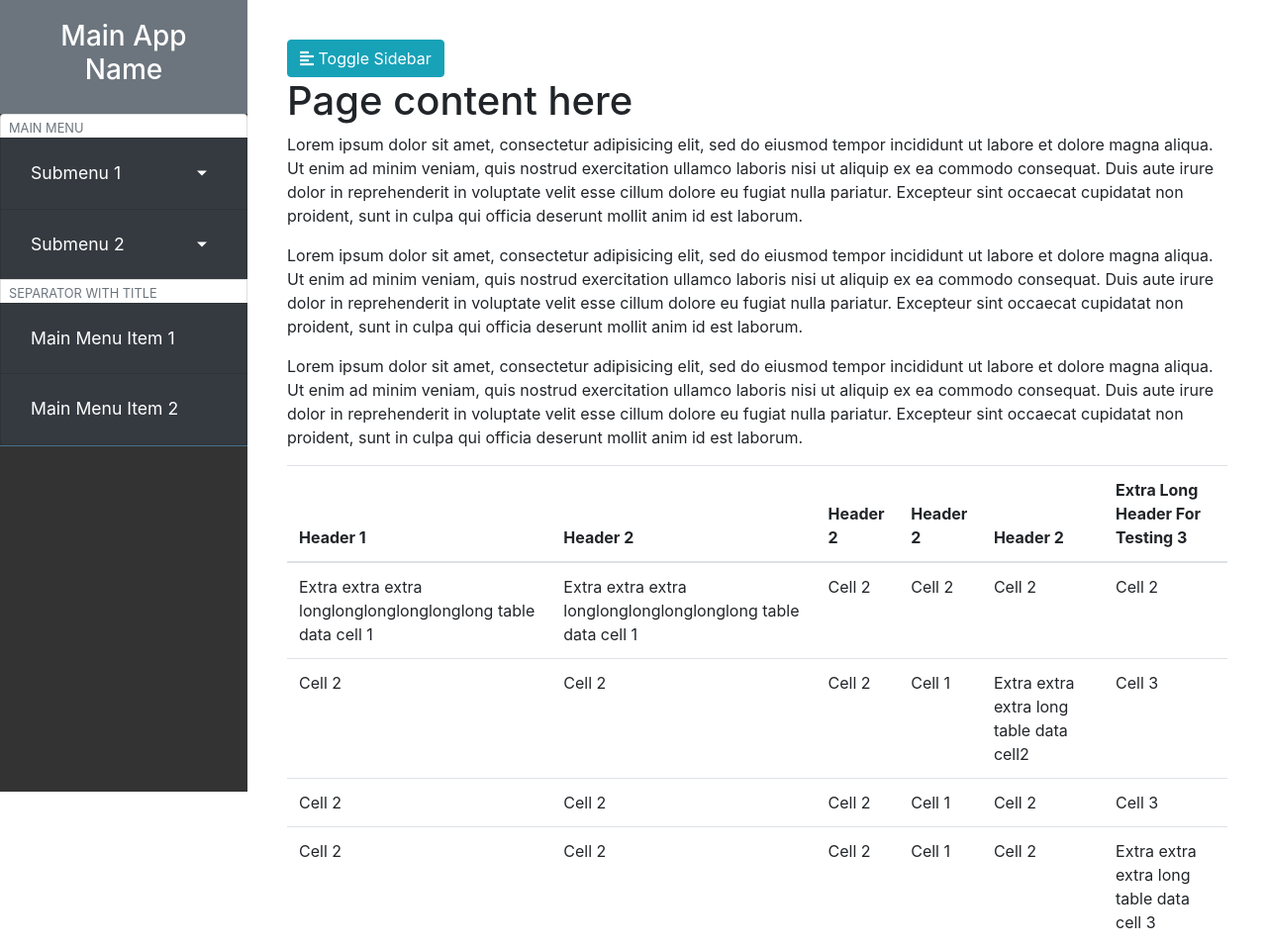
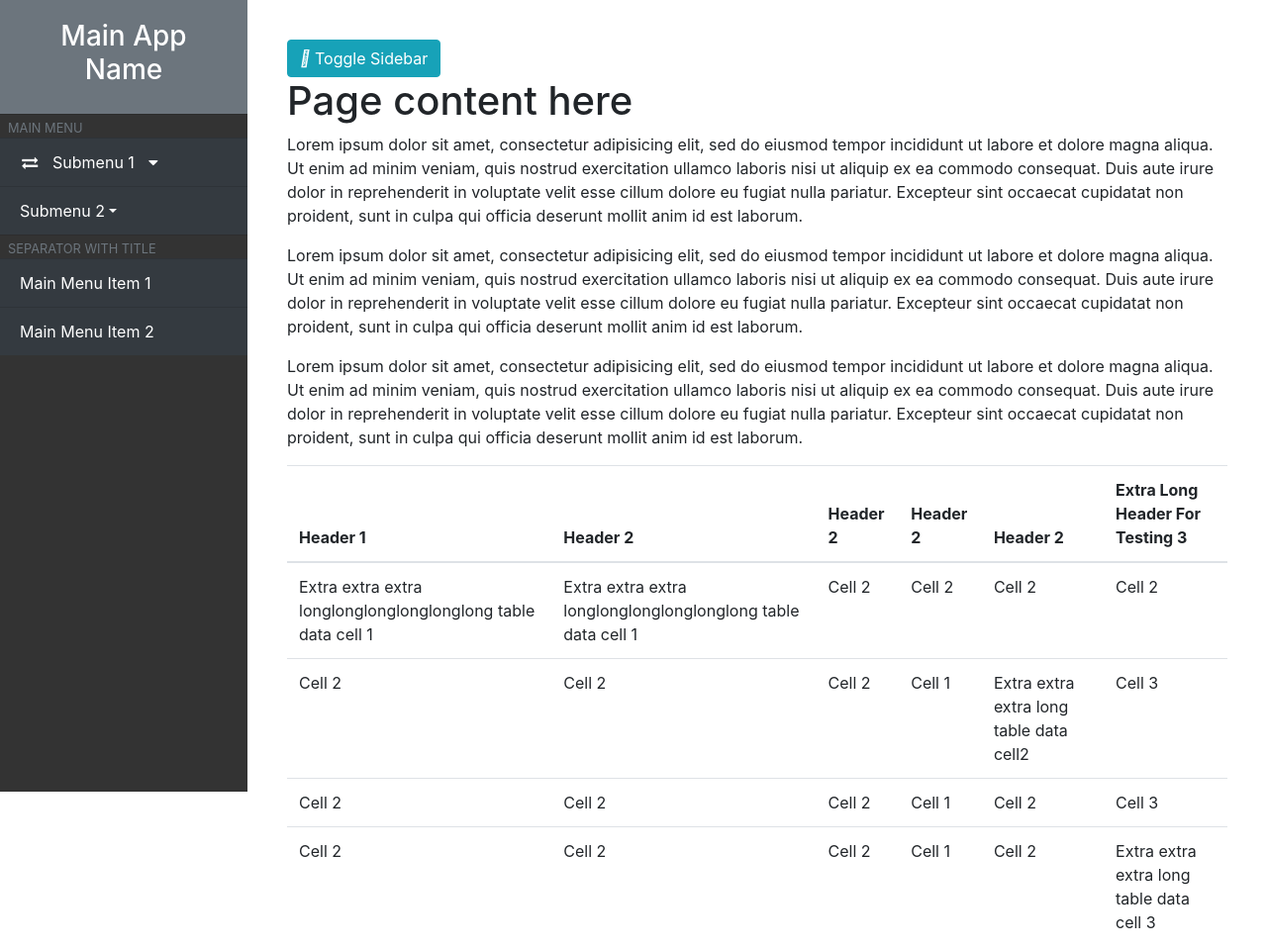
Before and after one commit to sphars/web-playground, a plain HTML site: page sidebars/sidebar1.html in a window 1280 px wide. Shown: the whole page at 99% size. Drawn offline with nearby package versions, Linux system fonts and the light colour scheme.

Commit message:
changing things - WIP

```diff
--- a/sidebars/sidebar1.css
+++ b/sidebars/sidebar1.css
@@ -38,13 +38,13 @@ a:focus {
 }
 
 #sidebar ul.components {
-    /* padding: 20px 0; */
-    border-bottom: 1px solid #47748b;
-    margin-bottom: -1px;
+    /* border-bottom: 1px solid #47748b;
+    margin-bottom: -1px; */
 }
 
 #sidebar ul.components li{
-    border: 1px solid rgba(0,0,0,.125);
+    /* border: 1px solid rgba(0,0,0,.125); */
+    /* margin: -1px 0; */
 }
 
 #sidebar ul p {
@@ -56,15 +56,14 @@ a:focus {
 
 }
 
-#sidebar ul .sidebar-separator-title{
+#sidebar .components .sidebar-separator-title{
     height: 25px;
     padding: 0 8px;
+    background: #333;
 }
 
 #sidebar ul li a {
-    padding: 10px;
-    font-size: 1.1em;
-    display: block;
+    /* display: inline-block; */
 }
 
 #sidebar ul li a:hover {
@@ -82,21 +81,31 @@ a[data-toggle="collapse"] {
     position: relative;
 }
 
-.dropdown-toggle::after {
+#sidebar .list-group a.list-group-item[aria-expanded="false"] .submenu-icon::after {
+    content: " \f0d7";
+    font-family: FontAwesome;
+    display: inline;
+    text-align: right;
+    padding-left: 10px;
+}
+
+#sidebar .list-group ul a {
+    font-size: 0.9em !important;
+    padding: .25rem .5rem !important;
+}
+
+
+/* .dropdown-toggle::after {
     display: block;
     position: absolute;
     top: 50%;
     right: 20px;
     transform: translateY(-50%);
-}
+} */
 
-ul ul a {
-    font-size: 0.9em !important;
-    padding-left: 30px !important;
-    /* background: #6d7fcc; */
-}
 
-ul.CTAs {
+
+/* ul.CTAs {
     padding: 20px;
 }
 
@@ -106,18 +115,18 @@ ul.CTAs a {
     display: block;
     border-radius: 5px;
     margin-bottom: 5px;
-}
+} */
 
-a.download {
-    /* background: #fff; */
-    /* color: #7386D5; */
-}
+/* a.download {
+    background: #fff;
+    color: #7386D5;
+} */
 
-a.article,
+/* a.article,
 a.article:hover {
-    /* background: #6d7fcc !important;
-    color: #fff !important; */
-}
+    background: #6d7fcc !important;
+    color: #fff !important;
+} */
 
 
 /* Content Style */
--- a/sidebars/sidebar1.html
+++ b/sidebars/sidebar1.html
@@ -9,8 +9,7 @@
 
     <link rel="stylesheet" href="https://stackpath.bootstrapcdn.com/bootstrap/4.1.3/css/bootstrap.min.css" integrity="sha384-MCw98/SFnGE8fJT3GXwEOngsV7Zt27NXFoaoApmYm81iuXoPkFOJwJ8ERdknLPMO" crossorigin="anonymous">
     <link rel="stylesheet" href="sidebar1.css">
-    <link rel="stylesheet" href="https://use.fontawesome.com/releases/v5.5.0/css/all.css" integrity="sha384-B4dIYHKNBt8Bc12p+WXckhzcICo0wtJAoU8YZTY5qE0Id1GSseTk6S+L3BlXeVIU" crossorigin="anonymous">
-</head>
+    <link rel="stylesheet" href="https://cdnjs.cloudflare.com/ajax/libs/font-awesome/4.7.0/css/font-awesome.min.css" /></head>
 <body>
     <div class="wrapper">
         <!-- sidebar -->
@@ -19,18 +18,20 @@
                 <h3 class="text-center">Main App Name</h3>
             </div>
 
-            <ul class="list-group components">
-                <li class="list-group-item sidebar-separator-title text-uppercase text-muted">
+            <div class="list-group list-group-flush components">
+                <div class="list-group-item sidebar-separator-title text-uppercase text-muted">
                     <small>Main Menu</small>
-                </li>
-                <li class="list-group-item bg-dark active">
-                    <a href="#submenu1" data-toggle="collapse" aria-expanded="false" class="dropdown-toggle">Submenu 1</a>
-                    <ul class="collapse list-unstyled" id="submenu1">
-                        <li><a href="#">Menu Item 1</a></li>
-                        <li><a href="#">Menu Item 2</a></li>
-                        <li><a href="#">Menu Item 3</a></li>
-                    </ul>
-                </li>
+                </div>
+                <a href="#submenu1" data-toggle="collapse" aria-expanded="false" class="list-group-item bg-dark">
+                    <span class="fa fa-exchange fa-fw mr-2"></span>
+                    Submenu 1
+                    <span class="submenu-icon ml-auto"></span>
+                </a>
+                <ul class="collapse list-unstyled bg-dark" id="submenu1">
+                    <li><a href="#">Menu Item 1</a></li>
+                    <li><a href="#">Menu Item 2</a></li>
+                    <li><a href="#">Menu Item 3</a></li>
+                </ul>
                 <li class="list-group-item bg-dark">
                     <a href="#submenu2" data-toggle="collapse" aria-expanded="false" class="dropdown-toggle">Submenu 2</a>
                     <ul class="collapse list-unstyled" id="submenu2">
@@ -48,7 +49,7 @@
                 <li class="list-group-item bg-dark">
                     <a href="#">Main Menu Item 2</a>
                 </li>
-            </ul>
+            </div>
         </nav>
 
         <!-- page content -->
```
